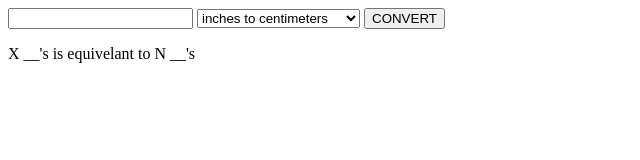
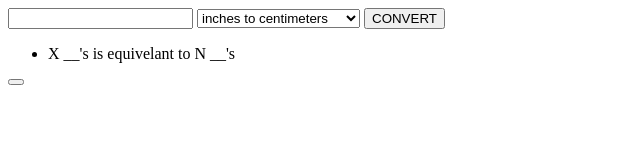
Before and after one commit to meghanroserebecca/dec_01_lab, a plain HTML site: page conversion/index.html in a window 1280 px wide. Shown: the whole page, without its empty margins (0-640 px from the left). Drawn offline with Linux system fonts and the light colour scheme.

Commit message:
updated HTML

```diff
--- a/conversion/index.html
+++ b/conversion/index.html
@@ -32,15 +32,15 @@
         </select>
         <button type="button" name="button">CONVERT</button>
         </form>
-        <section id= "conversion results">
-          <p>
-              X __'s is equivelant to N __'s
-          </p>
-        </section>
-      </div>
+              </div>
 
-      <div id="">
+      <div id="conversion_results_area">
 
+          <ul id ="display_reuslts_list">
+            <li>X __'s is equivelant to N __'s
+        </li>
+          </ul>
+      <button type="button" name="clear_display"></button>
       </div>
     </main>
 
```
